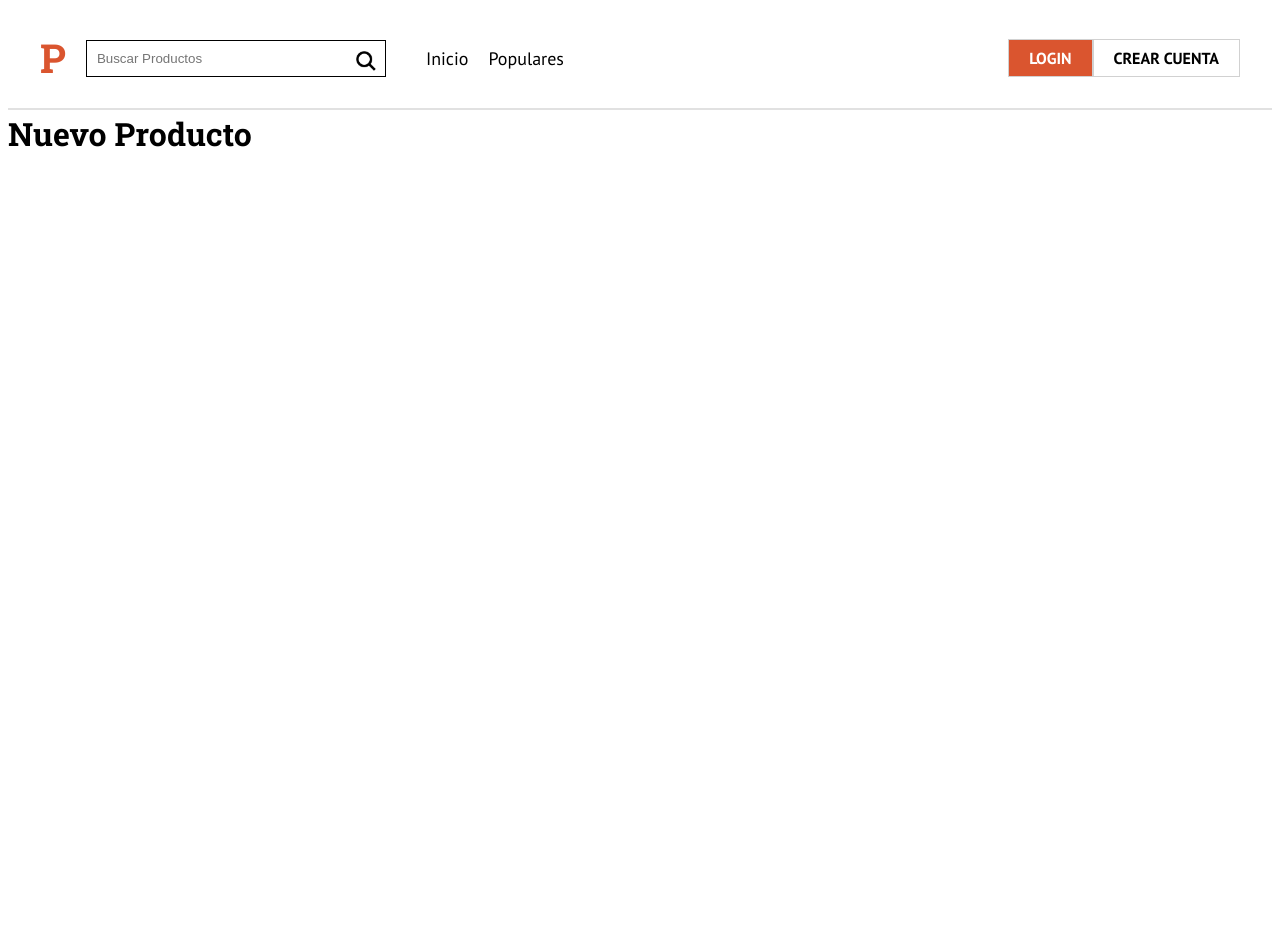
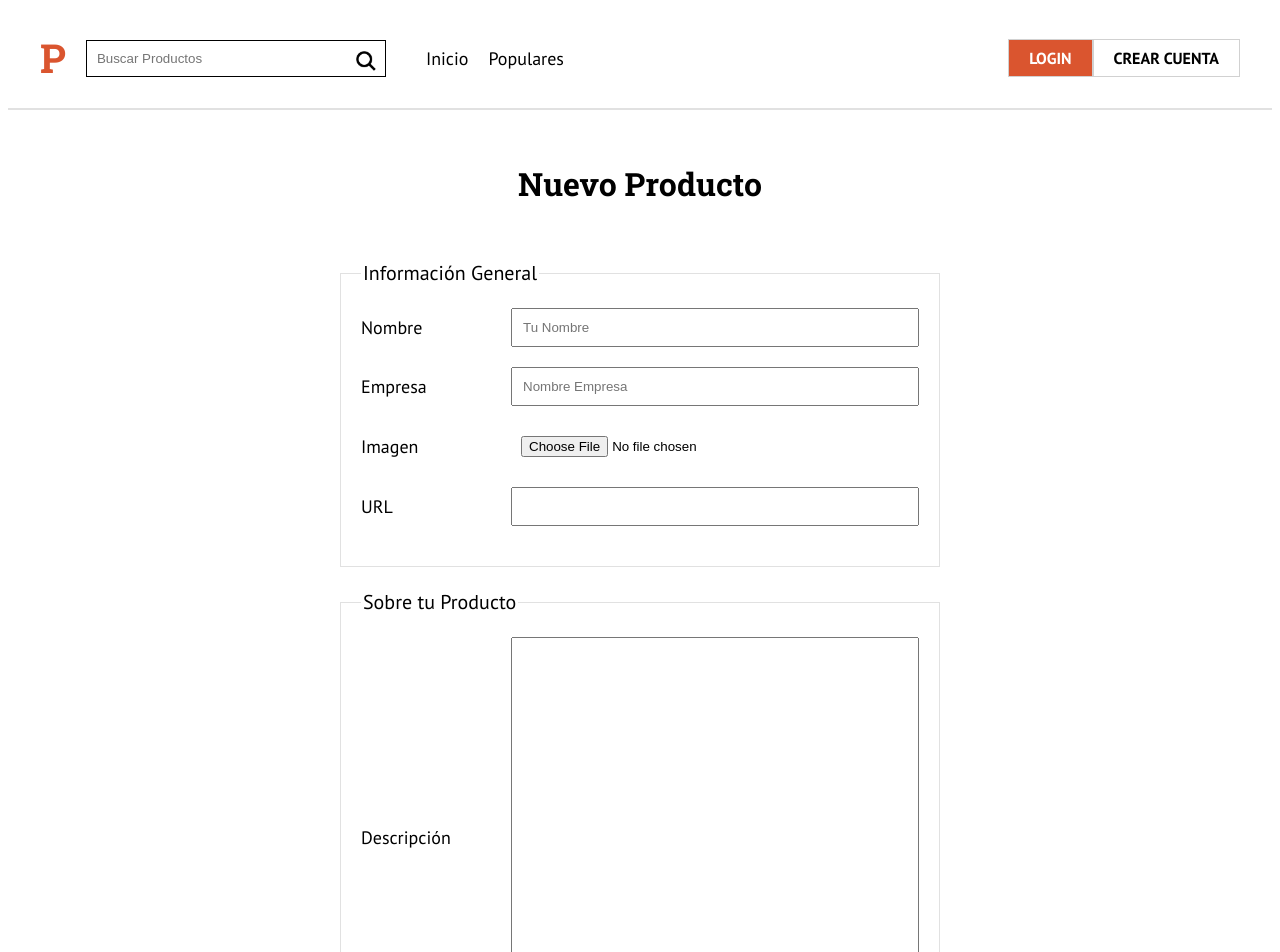
Before and after one commit to Sebchav/ProductHunt-Next, a Next.js app: page /nuevo-producto in a window 1280 px wide. Shown: the top 952 px of the page. Before the commit the page ends 800 px from the top, so only its background shows below. Built offline with nearby package versions, Linux system fonts and the light colour scheme; no server answers.

Commit message:
Creating New Product Form

```diff
--- a/components/layout/ui/Formulario.js
+++ b/components/layout/ui/Formulario.js
@@ -5,6 +5,13 @@
     max-width: 600px;
     width: 95%;
     margin: 5rem auto 0 auto;
+
+    fieldset {
+        margin: 2rem 0;
+        border: 1px solid #e1e1e1;
+        font-size: 2rem;
+        padding: 2rem;
+    }
 `
 
 export const Campo = styled.div`
@@ -17,9 +24,13 @@
         font-size: 1.8rem;
     }
 
-    input{
+    input,
+    textarea{
         flex: 1;
         padding: 1rem;
+    }
+    textarea{
+       height: 400px ;
     }
 `
 
--- a/pages/nuevo-producto.js
+++ b/pages/nuevo-producto.js
@@ -1,12 +1,146 @@
-import Layout from "../components/layout/Layout"
+import React, { useState } from 'react'
+import { css } from "@emotion/react";
+import Router from 'next/router';
+import Layout from '../components/layout/Layout'
+import { Formulario, Campo, InputSubmit, Error } from '../components/layout/ui/Formulario'
+
+import firebase from '../firebase';
+
+import useValidacion from "../hooks/useValidacion";
+import validarCrearCuenta from '../validacion/validarCrearCuenta';
+
+const STATE_INICIAL = {
+    nombre: "",
+    empresa: "",
+    imagen: "",
+    url: "",
+    descripcion: ""
+}
+
 
 const NuevoProducto = () => {
+
+  const [ error, guardarError ] = useState(false);
+
+  const { valores,
+          errores,
+          handleSubmit,
+          handleChange,
+          handleBlur
+        } = useValidacion(STATE_INICIAL, validarCrearCuenta, crearCuenta);
+
+  const { nombre, empresa, imagen, url, descripcion } = valores;
+
+  async function crearCuenta(){
+
+  }
+
 return (
   <div>
        <Layout>
-            <h1>Nuevo Producto</h1>
+          <>
+              <h1
+                  css={css`
+                      text-align: center;
+                      margin-top: 5rem;
+                  `}
+              >Nuevo Producto</h1>
+              <Formulario
+                  onSubmit={handleSubmit}
+              >
+
+                <fieldset>
+                  <legend>Información General</legend>
+
+                  <Campo>
+                      <label htmlFor='nombre'>Nombre</label>
+                      <input
+                          type='text'
+                          id='nombre'
+                          placeholder='Tu Nombre'
+                          name='nombre'
+                          value={nombre}
+                          onChange={handleChange}
+                          onBlur={handleBlur}
+                      />
+                  </Campo>
+
+                  {errores.nombre && <Error>{errores.nombre}</Error>}
+
+                  <Campo>
+                      <label htmlFor='empresa'>Empresa</label>
+                      <input
+                          type='text'
+                          id='empresa'
+                          placeholder='Nombre Empresa'
+                          name='empresa'
+                          value={empresa}
+                          onChange={handleChange}
+                          onBlur={handleBlur}
+                      />
+                  </Campo>
+
+                  {errores.empresa && <Error>{errores.empresa}</Error>}
+
+                  <Campo>
+                      <label htmlFor='imagen'>Imagen</label>
+                      <input
+                          type='file'
+                          id='imagen'
+                          name='imagen'
+                          value={imagen}
+                          onChange={handleChange}
+                          onBlur={handleBlur}
+                      />
+                  </Campo>
+
+                  {errores.imagen && <Error>{errores.imagen}</Error>}
+
+                  <Campo>
+                      <label htmlFor='url'>URL</label>
+                      <input
+                          type='url'
+                          id='url'
+                          name='url'
+                          value={url}
+                          onChange={handleChange}
+                          onBlur={handleBlur}
+                      />
+                  </Campo>
+
+                  {errores.url && <Error>{errores.url}</Error>}
+
+                  </fieldset>
+
+                  <fieldset>
+                    <legend>Sobre tu Producto</legend>
+
+                    <Campo>
+                      <label htmlFor='descripcion'>Descripción</label>
+                      <textarea
+                          id='descripcion'
+                          name='descripcion'
+                          value={descripcion}
+                          onChange={handleChange}
+                          onBlur={handleBlur}
+                      />
+                  </Campo>
+
+                  {errores.descripcion && <Error>{errores.descripcion}</Error>}
+                  </fieldset>
+
+                  {error && <Error>{error}</Error>}
+
+                  <InputSubmit
+                      type='submit'
+                      value="Crear Producto"
+                  />
+
+              </Formulario>
+          </>
        </Layout>
   </div>
+
 
 )
 }
```
Lines whose indentation alone changed are shown as unchanged.
